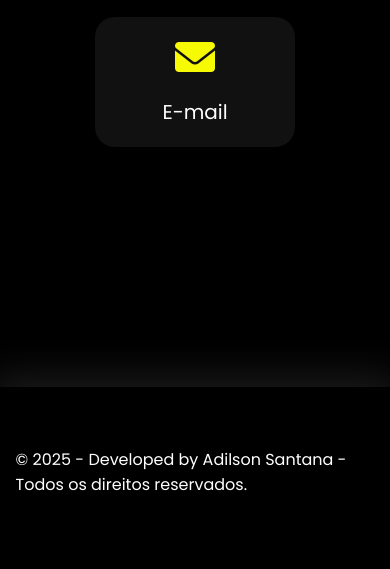
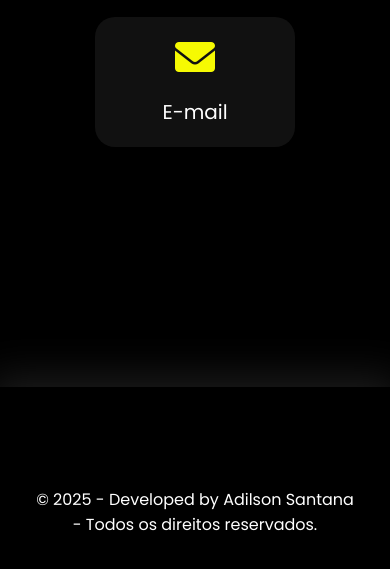
Before and after one commit to adilsonssdev/adilsonssdev.github.io, a plain HTML site: page index.html in a window 390 px wide. Shown: the part 7085-7654 px from the top of the page. Drawn offline with nearby package versions, Linux system fonts and the light colour scheme.

Commit message:
Update style.css

```diff
--- a/Arquivos/style.css
+++ b/Arquivos/style.css
@@ -725,7 +725,7 @@ footer {
   background-color: #000;
   color: #fff;
   padding: 60px 4%;
-  text-align: left;
+  text-align: center;
   box-shadow: 0 0 40px 10px #FFFFFF1d;
 }
 
@@ -733,6 +733,7 @@ footer .flex {
   justify-content: space-between;
   gap: 40px;
 }
+
 
 @media screen and (max-width: 1170px) {
 
@@ -886,4 +887,9 @@ footer .flex {
     margin: 0;
     /* Remove margens padrão */
   }
+
+  /* Estilos do Rodapé --------------*/
+  footer .line-footer {
+    padding: 40px 4%; /* Reduz o espaçamento em dispositivos móveis */
+    text-align: center;}
 }
```
